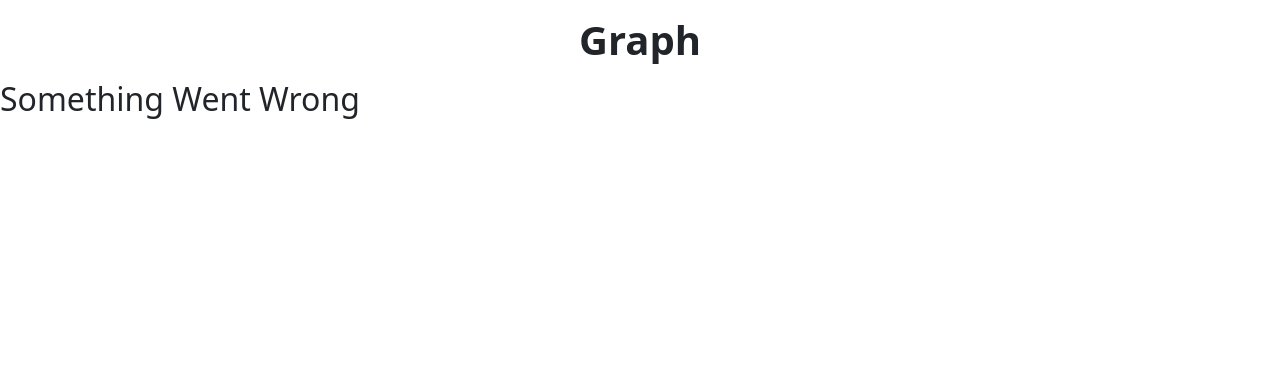
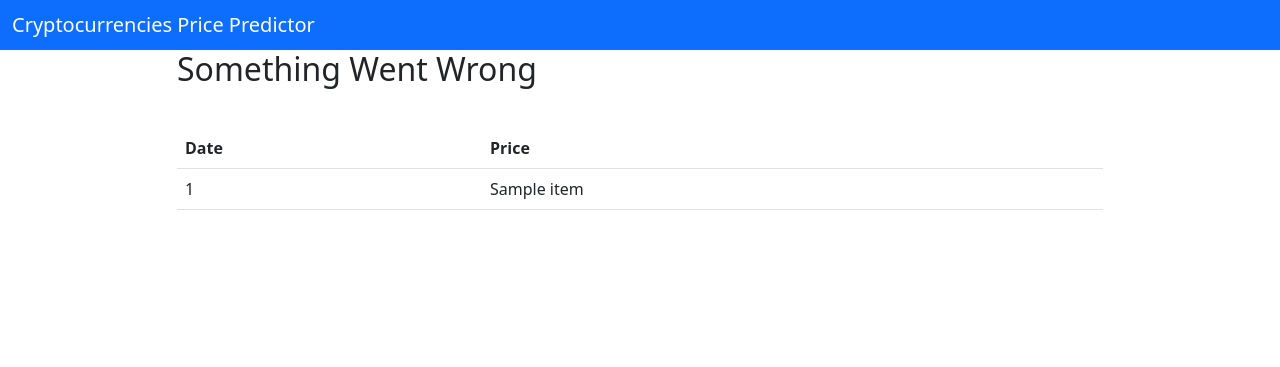
Before and after one commit to Yash-Sapre/CryptoTrendPredict, a Flask app: template templates/details.html in a window 1280 px wide. Shown: the top 367 px of the page. Run offline with Flask 2, Linux system fonts and the light colour scheme; the template is opened without the code that fills it: most values are stand-ins (such as "Sample title", 1, 10 or a date in 2020).

Commit message:
UI-touches
The project has came to an end now

```diff
--- a/app.py
+++ b/app.py
@@ -14,37 +14,46 @@ def home():
 @app.route('/currency_details/<int:id>')
 def currency_details(id):
     if id==1:
-        fig = get_pred_btc()
+        output = get_pred_btc()
+        fig = output[0]
         my_file = Path("static/btc-pred.png")
         if my_file.is_file():
             print('**********  file Exist    deleting file')
             os.remove(my_file)
         fig.get_figure().savefig('static/btc-pred.png')
-        return render_template('details.html' , img =1)
+        data = [(str(output[2][i])[0:10],output[1][i]) for i in range(0,len(output[1]))]
+        return render_template('details.html' , img =1,data=data)
     elif id==2:
-        fig = get_pred_doge()
+        output = get_pred_doge()
+        fig = output[0]
+
         my_file = Path("static/doge-pred.png")
         if my_file.is_file():
             print('**********  file Exist    deleting file')
             os.remove(my_file)
         fig.get_figure().savefig('static/doge-pred.png')
-        return render_template('details.html' , img =2)
+        data = [(str(output[2][i])[0:10],output[1][i]) for i in range(0,len(output[1]))]
+        return render_template('details.html' , img =2,data=data)
     elif id==3:
-        fig =get_pred_eth()
+        output = get_pred_eth()
+        fig = output[0]
         my_file = Path("static/eth-pred.png")
         if my_file.is_file():
             print('**********  file Exist    deleting file')
             os.remove(my_file)
         fig.get_figure().savefig('static/eth-pred.png')
-        return render_template('details.html' , img =3)
+        data = [(str(output[2][i])[0:10],output[1][i]) for i in range(0,len(output[1]))]
+        return render_template('details.html' , img =3,data=data)
     elif id==4:
-        fig =get_pred_shib()
+        output = get_pred_shib()
+        fig = output[0]
         my_file = Path("static/shib-pred.png")
         if my_file.is_file():
             print('**********  file Exist    deleting file')
             os.remove(my_file)
         fig.get_figure().savefig('static/shib-pred.png')
-        return render_template('details.html' , img =4)
+        data = [(str(output[2][i])[0:10],output[1][i]) for i in range(0,len(output[1]))]
+        return render_template('details.html' , img =4,data=data)
     else:
        return "Wrong Input Received"
 
--- a/templates/details.html
+++ b/templates/details.html
@@ -1,16 +1,13 @@
-<p >
-<b >
-<h1 style="text-align: center;">
-    Graph</h1>
-</b>
-</p>
+
 {% extends 'layout.html' %}
 
 
 {%block body%}
 
 <!-- <img src='static/btc-pred.png' alt=''> -->
-
+<div class = "container">
+    <div class="row">
+        <div class = "offset-1 col-10">
         {% if img==1 %}
         <img src='{{ url_for('static', filename='btc-pred.png') }}' alt='btc' height="110%" width="100%">
 
@@ -24,6 +21,25 @@
         {% else %}
         <h2>  Something Went Wrong</h2>
         {% endif %}
+        </div>
+    </div>
+    <div class="row">
+        <div class = "offset-1 col-10" style="overflow-y:auto ; height: 15rem ;margin-top:2em;">
+            <table class="table">
+                <tr>
+                <th>Date </th>
+                <th>Price </th>
+                </tr>
 
+                {% for item in data %}
+                <tr>
+                <td>{{item.0}}</td>
+                <td>{{item.1}}</td>
+                </tr>
+            {% endfor %}
+            </table>
+        </div>
+    </div>
+</div>
 
 {%endblock%}
--- a/templates/layout.html
+++ b/templates/layout.html
@@ -11,6 +11,11 @@
     <title>Cryptocurrencies</title>
   </head>
   <body>
+    <nav class="navbar navbar-dark bg-primary" >
+      <div class="container-fluid">
+        <span class="navbar-brand mb-0 h1">Cryptocurrencies Price Predictor</span>
+      </div>
+    </nav>
     <script src="https://cdn.jsdelivr.net/npm/bootstrap@5.1.2/dist/js/bootstrap.bundle.min.js" integrity="sha384-kQtW33rZJAHjgefvhyyzcGF3C5TFyBQBA13V1RKPf4uH+bwyzQxZ6CmMZHmNBEfJ" crossorigin="anonymous"></script>
     {% block body %}
     {% endblock %}
```
Also changed, not shown: fetch_pred.py (+4 -4 lines), templates/home.html (+7 -12 lines), static/btc-pred.png, static/doge-pred.png, static/eth-pred.png, static/shib-pred.png. Lines whose indentation alone changed are shown as unchanged.
